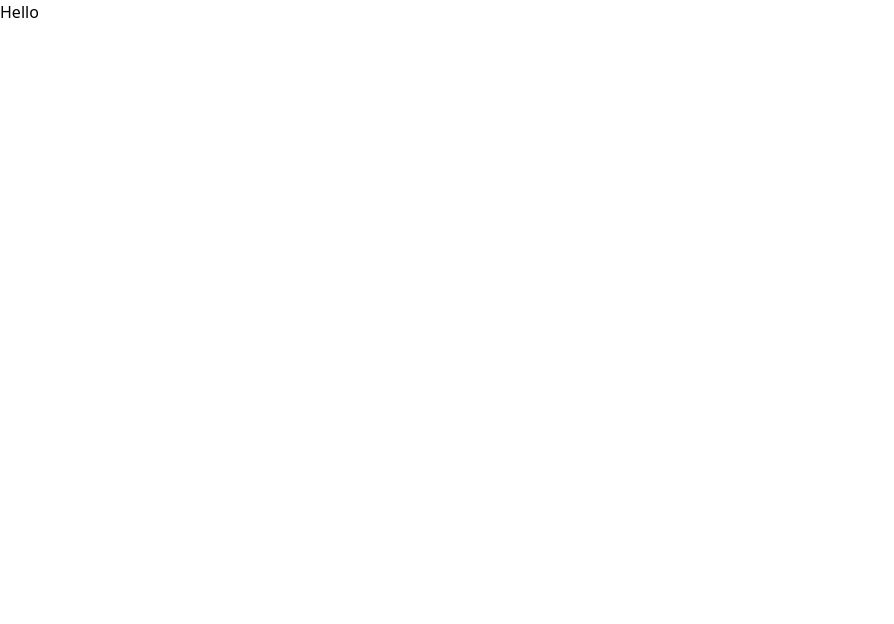
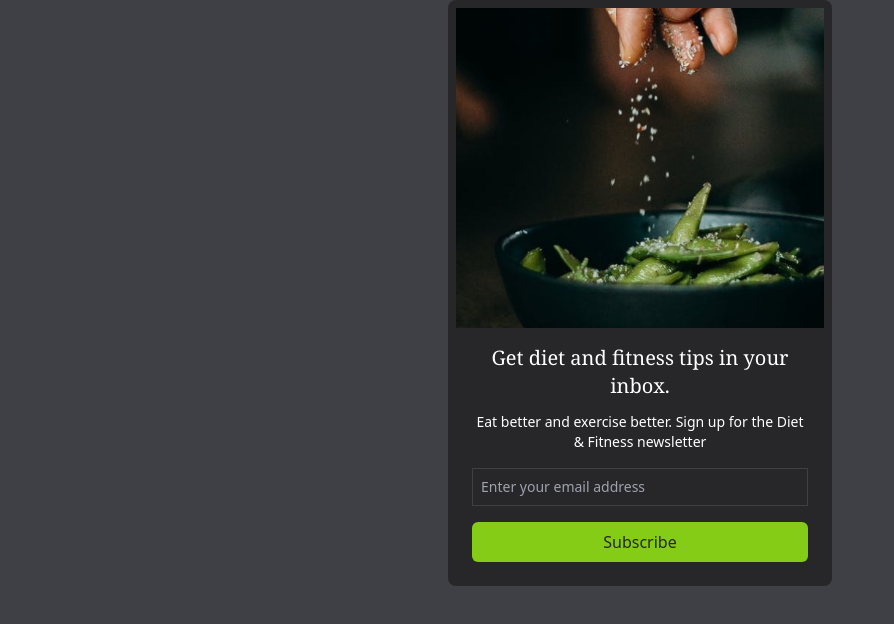
Before and after one commit to ddddami/tailwind-mastery-projects, a plain HTML site: page mini-projects/email-subscribe/index.html in a window 1280 px wide. Shown: the whole page, without its empty margins (0-894 px from the left). Drawn offline with nearby package versions, Linux system fonts and the light colour scheme.

Commit message:
Mini: Build email-subscribe page

```diff
--- a/mini-projects/email-subscribe/index.html
+++ b/mini-projects/email-subscribe/index.html
@@ -5,8 +5,38 @@
     <meta name="viewport" content="width=device-width, initial-scale=1.0" />
     <title>Email Subscribe</title>
   </head>
-  <body>
-    <h1>Hello</h1>
+  <body class="bg-zinc-700">
+    <article
+      class="max-w-sm flex flex-col my-auto justify-center items-center bg-zinc-800 mx-auto p-2 rounded-lg"
+    >
+      <img
+        class="h-80 object-cover w-full hover:scale-105 transition-transform"
+        src="../../assets/email-subscribe/images/image.jpg"
+        alt="A healthy diet"
+      />
+      <section class="text-white p-4">
+        <h1 class="font-serif text-center text-xl">
+          Get diet and fitness tips in your inbox.
+        </h1>
+        <p class="text-center text-sm mt-3">
+          Eat better and exercise better. Sign up for the Diet & Fitness
+          newsletter
+        </p>
+        <div class="flex flex-col items-center justify-start space-y-4 mt-4">
+          <input
+            class="w-full text-sm p-2 bg-transparent border border-zinc-700 outline-none"
+            type="text"
+            placeholder="Enter your email address"
+          />
+
+          <button
+            class="w-full p-2 bg-lime-500 text-zinc-800 rounded-md hover:opacity-75 hover:text-white transition-colors"
+          >
+            Subscribe
+          </button>
+        </div>
+      </section>
+    </article>
   </body>
   <script src="https://cdn.tailwindcss.com"></script>
 </html>
```
